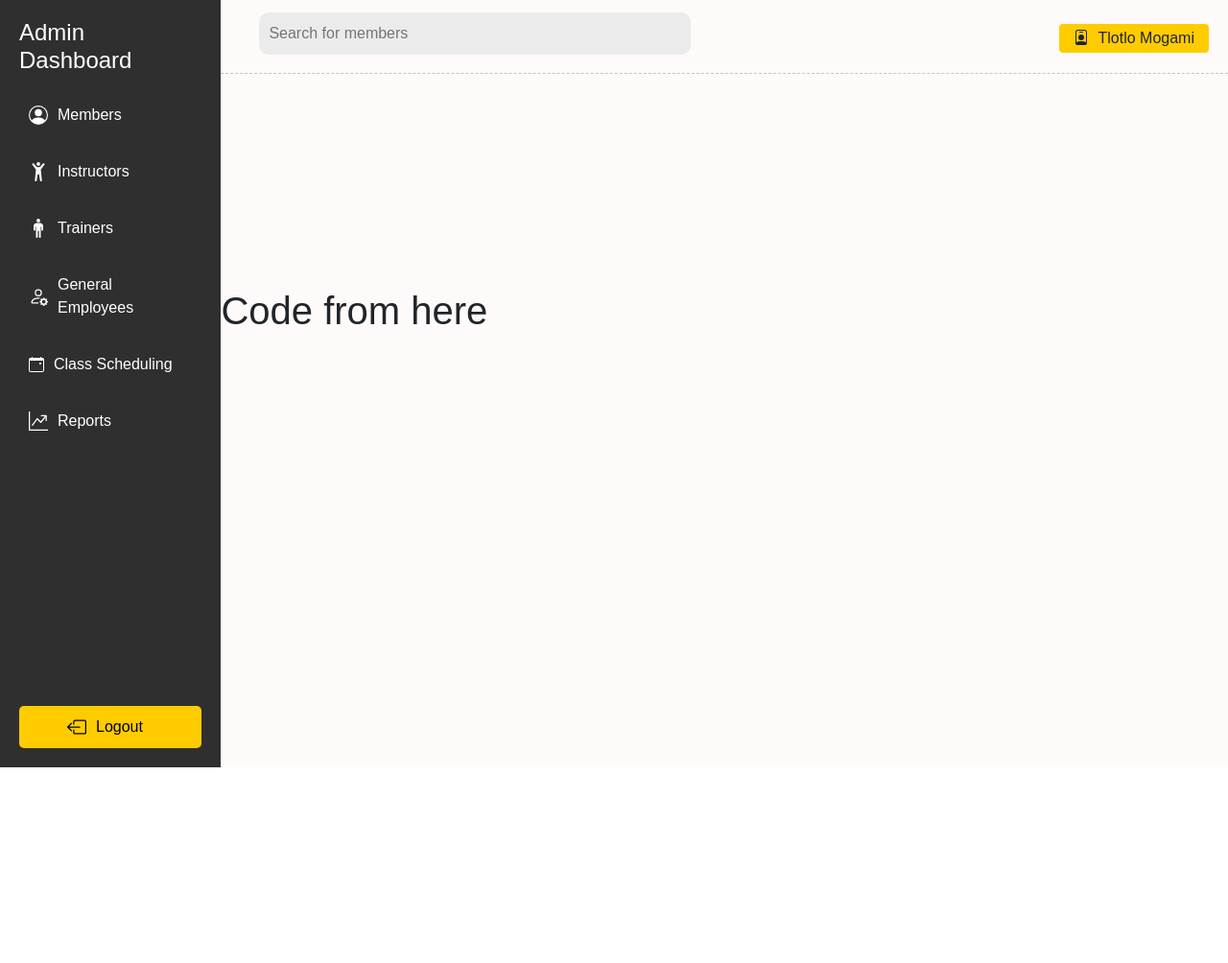
After one commit to TlotloMogami/Gym-Administration-System, a Django app: page /members/ in a window 1280 px wide. The commit adds this page. Shown: the whole page at 96% size. Run offline with Django 5.2, Linux system fonts and the light colour scheme.

Commit message:
Base template, Login page upload and Templates Configuration.

```diff
--- a/Gym_System/Gym_App/urls.py
+++ b/Gym_System/Gym_App/urls.py
@@ -1,6 +1,15 @@
+from django.urls import path
 from . import views
-from django.urls import  path
 
 urlpatterns = [
-    path("", views.loginPage )
+    path("", views.loginPage),
+    path("dashboard/", views.dashboard, name = 'dashboard'),
+    path("members/" , views.members, name='members'),
+    path("trainers/" , views.trainers, name='trainers'),
+    path("instructors/" , views.instructors, name='instructors'),
+    path("general_employees/" , views.general_employees, name='general_employees'),
+    path("reports/" , views.reports, name='reports'),
+    path("register_members/" , views.register_members, name='register_members'),
+    path("login/", views.loginPage ,name='loginpage'),
+    path("class_scheduling/", views.class_scheduling ,name='class_scheduling')
 ]
--- a/Gym_System/Gym_App/views.py
+++ b/Gym_System/Gym_App/views.py
@@ -1,7 +1,28 @@
-from django.shortcuts import render
-from django.http import HttpResponse
-
-# Create your views here.
+from django.shortcuts import render, HttpResponse
 
 def loginPage(request):
-    return render(request, "loginPage.html")
+    return render(request, 'loginPage.html')
+
+def dashboard(request):
+    return render(request, 'basetemplate.html' , {'page_title':'dashboard'})
+
+def members(request):
+    return render(request, 'members.html' ,{'page_title':'members'})
+
+def trainers(request):
+    return render(request, 'trainers.html' ,{'page_title':'trainers'})
+
+def instructors(request):
+    return render(request, 'instructors.html' ,{'page_title':'instructors'})
+
+def general_employees(request):
+    return render(request, 'general_employees.html' ,{'page_title':'general_Employees'})
+
+def reports(request):
+    return render(request, 'reports.html' ,{'page_title':'reports'})
+
+def register_members(request):
+    return render(request, 'register_members.html' ,{'page_title':'register Members'})
+
+def class_scheduling(request):
+    return render(request, 'class_scheduling.html' ,{'page_title':'classes'})
--- /dev/null
+++ b/Gym_System/templates/basetemplate.html
@@ -0,0 +1,200 @@
+<!DOCTYPE html>
+<html lang="en">
+<head>
+    <meta charset="UTF-8">
+    <meta name="viewport" content="width=device-width, initial-scale=1.0">
+    <title>{{page_title}}</title>
+    <link href="https://cdn.jsdelivr.net/npm/bootstrap@5.3.3/dist/css/bootstrap.min.css" rel="stylesheet" integrity="sha384-QWTKZyjpPEjISv5WaRU9OFeRpok6YctnYmDr5pNlyT2bRjXh0JMhjY6hW+ALEwIH" crossorigin="anonymous">
+    <style>
+        body {
+            margin: 0;
+            font-family: Arial, sans-serif;
+            display: block;
+
+        }
+        .sidebar {
+    width: 18%;
+    height: 100vh;
+    background-color: rgb(48, 47, 47);
+    color: white;
+    padding: 20px;
+    display: flex;
+    flex-direction: column;
+    justify-content: space-between;
+    position: fixed;
+    top: 0;
+    left: 0;
+}
+        .sidebar h2 {
+            margin-bottom: 20px;
+            font-size: 1.5em;
+        }
+        .sidebar h2 a{
+            text-decoration: none;
+            color: white;
+        }
+        .nav-links {
+            list-style: none;
+            padding: 0;
+        }
+        .nav-links li {
+            margin-bottom: 15px;
+        }
+        .nav-links a {
+            text-decoration: none;
+            color: white;
+            display: flex;
+            align-items: center;
+            gap: 10px;
+            padding: 10px;
+            border-radius: 5px;
+        }
+        .nav-links a:hover {
+            background-color: #00ff7f;
+            color: black;
+            transition: 0.5s;
+        }
+        .logout {
+            margin-top: auto;
+        }
+        .logout a {
+            background-color: #ffcc00;
+            padding: 10px;
+            padding-left: 50px;
+            border-radius: 5px;
+            text-align: center;
+            display: flex;
+            align-items: center;
+            gap: 10px;
+            text-decoration: none;
+            color: black;
+        }
+        .logout a:hover {
+            background-color: #f31111;
+            transition: 0.5s;
+        }
+        .svg {
+            width: 20px;
+            height: 20px;
+        }
+        .user{
+            text-align: center;
+            display: flex;
+            align-items: center;
+            width: fit-content;
+            background-color: #ffcc00;
+            border-radius: 4px;
+            height: 30px;
+            margin-left: auto;
+            margin-bottom: auto;
+            margin-top: 25px;
+
+        }
+        .user p{
+            color: gb(48, 47, 47);
+            margin-top: 15px;
+            padding : 15px;
+        }
+        .svg1{
+            margin-right: 10px;
+            margin-top: -3px;
+        }
+        .navbar{
+            height: 60px;
+            display: flex;
+            padding: 0 20px;
+            align-items: center;
+        }
+        .line{
+           border-style: dashed;
+        }
+        .navbar-title{
+            margin-top: 30px;
+            color:rgb(46, 45, 45);
+            margin-left: 25px;
+            font-size: 1.5em;
+            display: inline-block;
+        }
+        .rightside {
+        margin-left: 18%; /* Offset by the width of the sidebar */
+        width: 82%;
+        background-color: snow;
+        height: 100vh;
+        overflow-y: auto; /* Enables scrolling inside */
+        }
+        .content{
+            margin-left: 60px;
+            display: flex;
+        }
+        .search-bar{
+            display: inline-block;
+            width: 450px;
+            padding:10px;
+            border-radius: 10px;
+            background-color: rgb(236, 235, 235);
+            margin-top: 10px;
+            margin-left: 20px;
+            border-style: none;
+        }
+        .Dashboard_intro{
+            margin-left: auto;
+            width: 82%;
+            margin-top: -500px;
+            text-align: center;
+        }
+        .logo{
+            margin-top: 15px;
+            margin-bottom: 15px;
+        }
+    </style>
+</head>
+<body>
+    <div class="sidebar">
+        <div>
+            <h2> <a href="{% url 'dashboard'%}">Admin Dashboard</a></h2>
+            <ul class="nav-links">
+                <li><a href="{% url 'members'%}"><svg xmlns="http://www.w3.org/2000/svg" width="16" height="16" fill="currentColor" class="svg" viewBox="0 0 16 16"><path d="M11 6a3 3 0 1 1-6 0 3 3 0 0 1 6 0"/><path fill-rule="evenodd" d="M0 8a8 8 0 1 1 16 0A8 8 0 0 1 0 8m8-7a7 7 0 0 0-5.468 11.37C3.242 11.226 4.805 10 8 10s4.757 1.225 5.468 2.37A7 7 0 0 0 8 1"/></svg> Members</a></li>
+                <li><a href="{% url 'instructors'%}"><svg xmlns="http://www.w3.org/2000/svg" width="16" height="16" fill="currentColor" class="svg" viewBox="0 0 16 16"><path d="M8 3a1.5 1.5 0 1 0 0-3 1.5 1.5 0 0 0 0 3"/><path d="m5.93 6.704-.846 8.451a.768.768 0 0 0 1.523.203l.81-4.865a.59.59 0 0 1 1.165 0l.81 4.865a.768.768 0 0 0 1.523-.203l-.845-8.451A1.5 1.5 0 0 1 10.5 5.5L13 2.284a.796.796 0 0 0-1.239-.998L9.634 3.84a.7.7 0 0 1-.33.235c-.23.074-.665.176-1.304.176-.64 0-1.074-.102-1.305-.176a.7.7 0 0 1-.329-.235L4.239 1.286a.796.796 0 0 0-1.24.998l2.5 3.216c.317.316.475.758.43 1.204Z"/></svg> Instructors</a></li>
+                <li><a href="{% url 'trainers'%}"><svg xmlns="http://www.w3.org/2000/svg" width="16" height="16" fill="currentColor" class="svg" viewBox="0 0 16 16">
+                    <path d="M8 3a1.5 1.5 0 1 0 0-3 1.5 1.5 0 0 0 0 3M6 6.75v8.5a.75.75 0 0 0 1.5 0V10.5a.5.5 0 0 1 1 0v4.75a.75.75 0 0 0 1.5 0v-8.5a.25.25 0 1 1 .5 0v2.5a.75.75 0 0 0 1.5 0V6.5a3 3 0 0 0-3-3H7a3 3 0 0 0-3 3v2.75a.75.75 0 0 0 1.5 0v-2.5a.25.25 0 0 1 .5 0"/>
+                  </svg></svg> Trainers</a></li>
+                <li><a href="{% url 'general_employees'%}"><svg xmlns="http://www.w3.org/2000/svg" width="16" height="16" fill="currentColor" class="svg" viewBox="0 0 16 16">
+                    <path d="M11 5a3 3 0 1 1-6 0 3 3 0 0 1 6 0M8 7a2 2 0 1 0 0-4 2 2 0 0 0 0 4m.256 7a4.5 4.5 0 0 1-.229-1.004H3c.001-.246.154-.986.832-1.664C4.484 10.68 5.711 10 8 10q.39 0 .74.025c.226-.341.496-.65.804-.918Q8.844 9.002 8 9c-5 0-6 3-6 4s1 1 1 1zm3.63-4.54c.18-.613 1.048-.613 1.229 0l.043.148a.64.64 0 0 0 .921.382l.136-.074c.561-.306 1.175.308.87.869l-.075.136a.64.64 0 0 0 .382.92l.149.045c.612.18.612 1.048 0 1.229l-.15.043a.64.64 0 0 0-.38.921l.074.136c.305.561-.309 1.175-.87.87l-.136-.075a.64.64 0 0 0-.92.382l-.045.149c-.18.612-1.048.612-1.229 0l-.043-.15a.64.64 0 0 0-.921-.38l-.136.074c-.561.305-1.175-.309-.87-.87l.075-.136a.64.64 0 0 0-.382-.92l-.148-.045c-.613-.18-.613-1.048 0-1.229l.148-.043a.64.64 0 0 0 .382-.921l-.074-.136c-.306-.561.308-1.175.869-.87l.136.075a.64.64 0 0 0 .92-.382zM14 12.5a1.5 1.5 0 1 0-3 0 1.5 1.5 0 0 0 3 0"/>
+                  </svg> General Employees </a></li>
+                  <li><a href="{% url 'class_scheduling'%}"><svg xmlns="http://www.w3.org/2000/svg" width="16" height="16" fill="currentColor" class="bi bi-calendar-event" viewBox="0 0 16 16">
+                    <path d="M11 6.5a.5.5 0 0 1 .5-.5h1a.5.5 0 0 1 .5.5v1a.5.5 0 0 1-.5.5h-1a.5.5 0 0 1-.5-.5z"/>
+                    <path d="M3.5 0a.5.5 0 0 1 .5.5V1h8V.5a.5.5 0 0 1 1 0V1h1a2 2 0 0 1 2 2v11a2 2 0 0 1-2 2H2a2 2 0 0 1-2-2V3a2 2 0 0 1 2-2h1V.5a.5.5 0 0 1 .5-.5M1 4v10a1 1 0 0 0 1 1h12a1 1 0 0 0 1-1V4z"/>
+                  </svg> Class Scheduling</a></li>
+                <li><a href="{% url 'reports'%}"><svg xmlns="http://www.w3.org/2000/svg" width="16" height="16" fill="currentColor" class="svg" viewBox="0 0 16 16"><path fill-rule="evenodd" d="M0 0h1v15h15v1H0zm10 3.5a.5.5 0 0 1 .5-.5h4a.5.5 0 0 1 .5.5v4a.5.5 0 0 1-1 0V4.9l-3.613 4.417a.5.5 0 0 1-.74.037L7.06 6.767l-3.656 5.027a.5.5 0 0 1-.808-.588l4-5.5a.5.5 0 0 1 .758-.06l2.609 2.61L13.445 4H10.5a.5.5 0 0 1-.5-.5"/></svg> Reports</a></li>
+            </ul>
+        </div>
+        <div class="logout">
+            <a href="{%url 'loginpage'%}"><svg xmlns="http://www.w3.org/2000/svg" width="16" height="16" fill="currentColor" class="svg" viewBox="0 0 16 16"><path fill-rule="evenodd" d="M6 12.5a.5.5 0 0 0 .5.5h8a.5.5 0 0 0 .5-.5v-9a.5.5 0 0 0-.5-.5h-8a.5.5 0 0 0-.5.5v2a.5.5 0 0 1-1 0v-2A1.5 1.5 0 0 1 6.5 2h8A1.5 1.5 0 0 1 16 3.5v9a1.5 1.5 0 0 1-1.5 1.5h-8A1.5 1.5 0 0 1 5 12.5v-2a.5.5 0 0 1 1 0z"/><path fill-rule="evenodd" d="M.146 8.354a.5.5 0 0 1 0-.708l3-3a.5.5 0 1 1 .708.708L1.707 7.5H10.5a.5.5 0 0 1 0 1H1.707l2.147 2.146a.5.5 0 0 1-.708.708z"/></svg> Logout</a>
+        </div>
+
+    </div>
+ <div class="rightside">
+    <div class="navbar">
+        {%block search_bar%}
+
+        {%endblock%}
+        <div class="user">
+            <p > <svg xmlns="http://www.w3.org/2000/svg" width="16" height="16" fill="currentColor" class="svg1" viewBox="0 0 16 16">
+                <path d="M6.5 2a.5.5 0 0 0 0 1h3a.5.5 0 0 0 0-1zM11 8a3 3 0 1 1-6 0 3 3 0 0 1 6 0"/>
+                <path d="M4.5 0A2.5 2.5 0 0 0 2 2.5V14a2 2 0 0 0 2 2h8a2 2 0 0 0 2-2V2.5A2.5 2.5 0 0 0 11.5 0zM3 2.5A1.5 1.5 0 0 1 4.5 1h7A1.5 1.5 0 0 1 13 2.5v10.795a4.2 4.2 0 0 0-.776-.492C11.392 12.387 10.063 12 8 12s-3.392.387-4.224.803a4.2 4.2 0 0 0-.776.492z"/>
+              </svg>Tlotlo Mogami</p>
+        </div>
+    </div>
+        <hr class="line">
+
+    </div>
+    {%block content%}
+    <div class="Dashboard_intro">
+        <div class = "logo">
+            <h1>Logo</h1>
+        </div>
+        <h1>content for dashboard</h1>
+    </div>
+    {%endblock%}
+</body>
+</html>
--- /dev/null
+++ b/Gym_System/templates/members.html
@@ -0,0 +1,41 @@
+{%extends 'basetemplate.html'%}
+
+{%block search_bar%}
+<div class="search">
+    <input type="search" class="search-bar" placeholder="Search for {{page_title}}">
+</div>
+{%endblock%}
+
+{%block content%}
+<!DOCTYPE html>
+<html lang="en">
+<head>
+    <meta charset="UTF-8">
+    <meta name="viewport" content="width=device-width, initial-scale=1.0">
+    <title>{{page_title}}</title>
+
+    <style>
+        .members_container{
+            margin-left: auto;
+            width: 82%;
+            margin-top: -500px;
+            height: 88vh;
+            display: block;
+        }
+
+
+    </style>
+
+</head>
+<body>
+        <div class="members_container">
+            <div class="report">
+                <div class="details">
+                    <h1>Code from here</h1>
+                </div>
+            </div>
+
+</body>
+</html>
+
+{%endblock%}
```
Also changed, not shown: Gym_System/templates/class_scheduling.html (added, +41 -0 lines), Gym_System/templates/general_employees.html (added, +41 -0 lines), Gym_System/templates/instructors.html (added, +41 -0 lines), Gym_System/templates/loginPage.html (+96 -2 lines), Gym_System/templates/reports.html (added, +41 -0 lines), Gym_System/templates/trainers.html (added, +41 -0 lines).
